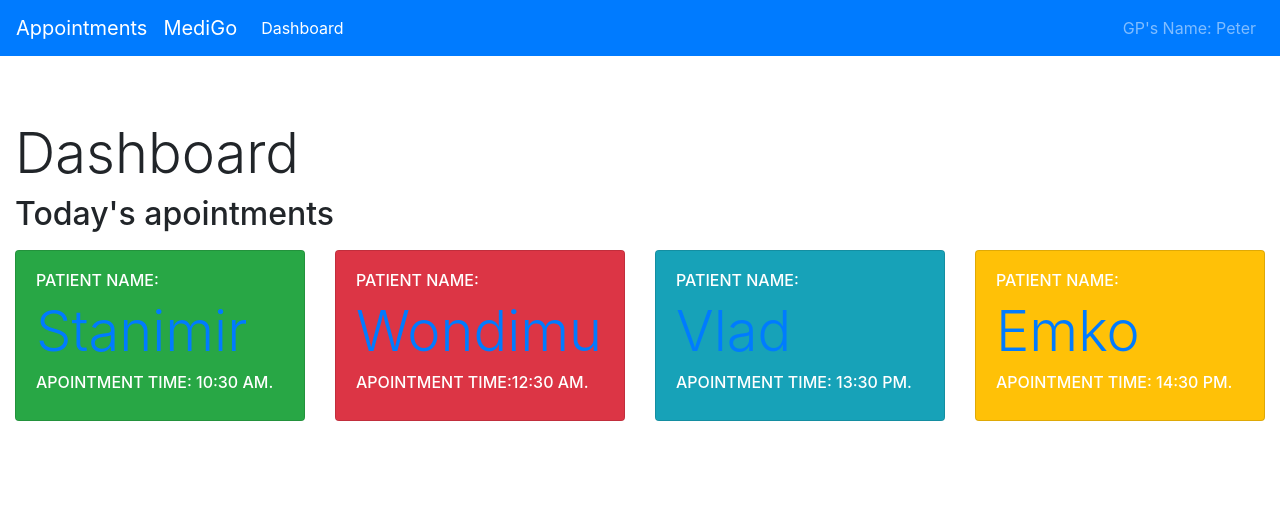
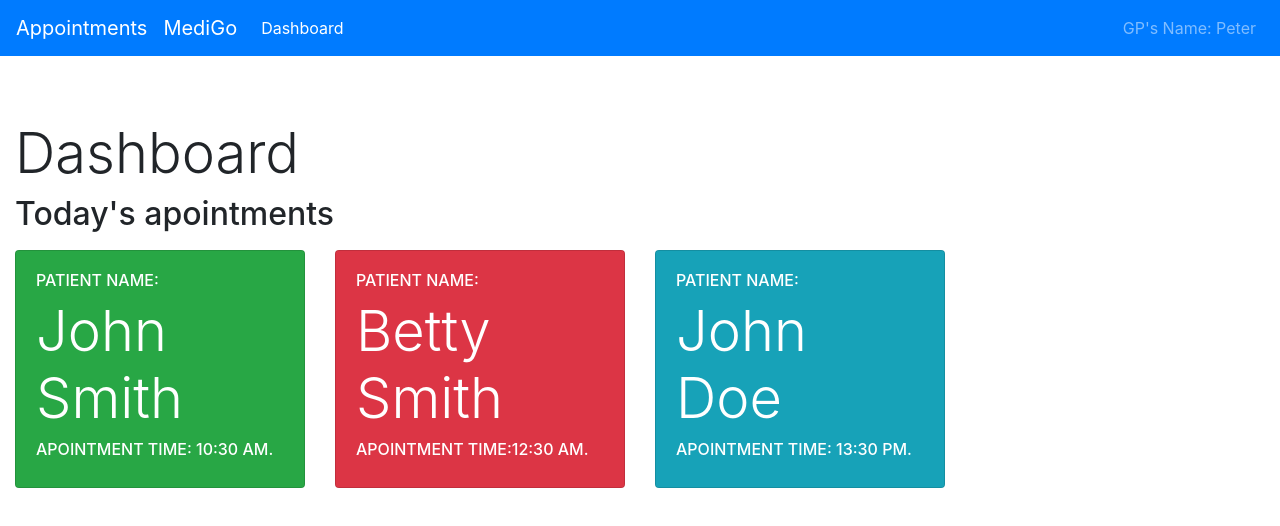
Before and after one commit to emko203/Pharma-Partners-Industry-Project, an Angular app in the folder Angular front-end/frontend/: page /dashboard in a window 1280 px wide. Shown: the top 526 px of the page. Built offline with nearby package versions, Linux system fonts and the light colour scheme.

Commit message:
Quick updates on the patient page tabs

```diff
--- a/Angular front-end/frontend/src/app/allergies/allergies.component.html
+++ b/Angular front-end/frontend/src/app/allergies/allergies.component.html
@@ -5,8 +5,6 @@
       <thead class="thead-dark">
 
       <tr>
-        <th scope="col">#</th>
-        <th scope="col">patientID</th>
         <th scope="col">allergy Name</th>
         <th scope="col">allergy Description</th>
       </tr>
@@ -14,8 +12,6 @@
       </thead>
       <tbody>
       <tr *ngFor="let allergie of allergies">
-        <td>{{ allergie.allergyID }}</td>
-        <td>{{ allergie.patientID }}</td>
         <td>{{ allergie.allergyName}}</td>
         <td>{{ allergie.allergyDescription }}</td>
       </tr>
--- a/Angular front-end/frontend/src/app/dashboard/dashboard.component.css
+++ b/Angular front-end/frontend/src/app/dashboard/dashboard.component.css
@@ -80,3 +80,27 @@ body, html {
 .h2{
   text-align: center;
 }
+
+a:link {
+  color: #FFFFFF;
+  background-color: transparent;
+  text-decoration: none;
+}
+
+a:visited {
+  color: #FFFFFF;
+  background-color: transparent;
+  text-decoration: none;
+}
+
+a:hover {
+  color: #FFFFFF;
+  background-color: transparent;
+  text-decoration: underline;
+}
+
+a:active {
+  color: #FFFFFF;
+  background-color: transparent;
+  text-decoration: underline;
+}
--- a/Angular front-end/frontend/src/app/dashboard/dashboard.component.html
+++ b/Angular front-end/frontend/src/app/dashboard/dashboard.component.html
@@ -22,7 +22,7 @@
                           </div>
                           <h6 class="text-uppercase">Patient Name:</h6>
                           <a href="patient">
-                            <h1 class="display-4">Stanimir</h1>
+                            <h1 class="display-4">John Smith</h1>
                           </a>
                           <h6 class="text-uppercase">Apointment Time: 10:30 am.</h6>
                       </div>
@@ -37,7 +37,7 @@
                           </div>
                           <h6 class="text-uppercase">Patient Name:</h6>
                           <a href="patient">
-                            <h1 class="display-4">Wondimu</h1>
+                            <h1 class="display-4">Betty Smith</h1>
                           </a>
                           <h6 class="text-uppercase">Apointment Time:12:30 am.</h6>
                       </div>
@@ -54,25 +54,10 @@
                           </div>
                           <h6 class="text-uppercase">Patient Name:</h6>
                           <a href="patient">
-                            <h1 class="display-4">Vlad</h1>
+                            <h1 class="display-4">John Doe</h1>
                           </a>
                           <h6 class="text-uppercase">Apointment Time: 13:30 pm.</h6>
                       </div>
-                  </div>
-              </div>
-              <div class="col-xl-3 col-sm-6 py-2">
-                  <div class="card text-white bg-warning h-100">
-                      <div class="card-body">
-                          <div class="rotate">
-                              <i class="fa fa-share fa-4x"></i>
-                          </div>
-                          <h6 class="text-uppercase">Patient Name:</h6>
-                          <a href="patient">
-                            <h1 class="display-4">Emko</h1>
-                          </a>
-                            <h6 class="text-uppercase">Apointment Time: 14:30 pm.</h6>
-                      </div>
-
                   </div>
               </div>
           </div>
--- a/Angular front-end/frontend/src/app/diseases-list/diseases-list.component.html
+++ b/Angular front-end/frontend/src/app/diseases-list/diseases-list.component.html
@@ -3,15 +3,11 @@
       <table class="table table-bordered table-striped">
         <thead class="thead-dark">
           <tr>
-            <th scope="col">#</th>
-            <th scope="col">Patient ID</th>
             <th scope="col">Disease</th>
           </tr>
         </thead>
         <tbody>
           <tr *ngFor="let disease of diseases">
-            <td>{{ disease.diseaseID }}</td>
-            <td>{{ disease.patientID }}</td>
             <td>{{ disease.disease }}</td>
           </tr>
         </tbody>
--- a/Angular front-end/frontend/src/app/lab-results-list/lab-results-list.component.html
+++ b/Angular front-end/frontend/src/app/lab-results-list/lab-results-list.component.html
@@ -3,8 +3,7 @@
     <table class="table table-bordered table-striped">
       <thead class="thead-dark">
         <tr>
-          <th scope="col">#</th>
-          <th scope="col">Patient ID</th>
+
           <th scope="col">Description</th>
           <th scope="col">Lab Name</th>
           <th scope="col">Date Taken</th>
@@ -13,8 +12,6 @@
       </thead>
       <tbody>
         <tr *ngFor="let labResult of labResults">
-          <td>{{ labResult.labResultID }}</td>
-          <td>{{ labResult.patientID }}</td>
           <td>{{ labResult.resultDescription }}</td>
           <td>{{ labResult.labName }}</td>
           <td>{{ labResult.dateTaken }}</td>
--- a/Angular front-end/frontend/src/app/vaccine-list/vaccine-list.component.html
+++ b/Angular front-end/frontend/src/app/vaccine-list/vaccine-list.component.html
@@ -3,8 +3,6 @@
     <table class="table table-bordered table-striped">
       <thead class="thead-dark">
         <tr>
-          <th scope="col">#</th>
-          <th scope="col">patientID</th>
           <th scope="col">vaccineName</th>
           <th scope="col">vaccineDescription</th>
           <th scope="col">initialDate</th>
@@ -13,8 +11,6 @@
       </thead>
       <tbody>
         <tr *ngFor="let vaccine of vaccines">
-          <td>{{ vaccine.vaccineID }}</td>
-          <td>{{ vaccine.patientID }}</td>
           <td>{{ vaccine.vaccineName}}</td>
           <td>{{ vaccine.vaccineDescription }}</td>
           <td>{{ vaccine.initialDate}}</td>
```
